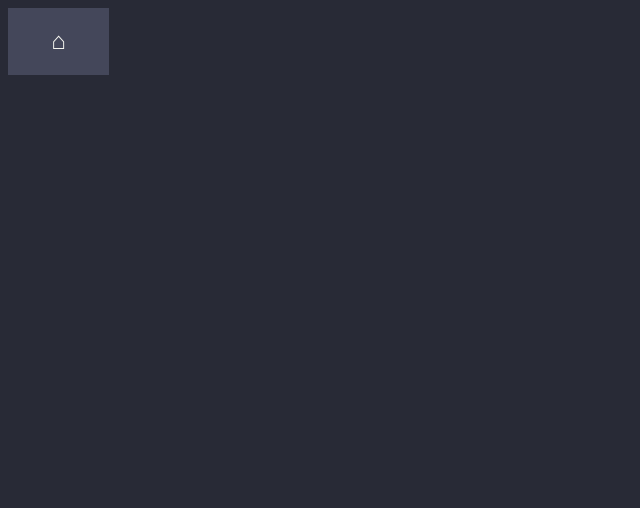
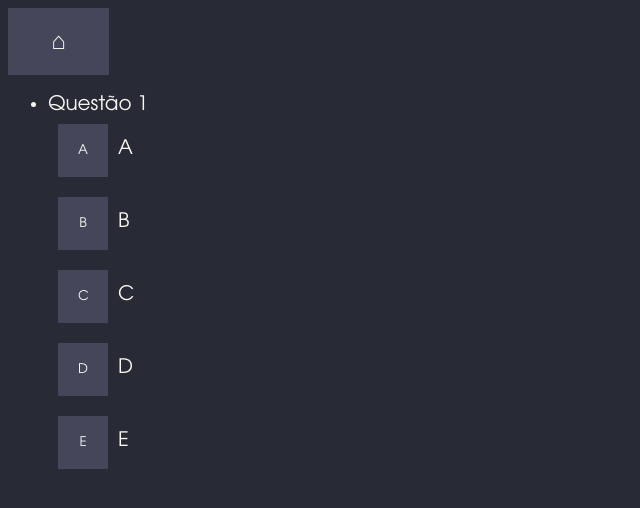
Before and after one commit to radialserial/ppw1-angular, an Angular app: page /quiz in a window 1280 px wide. Shown: the top 508 px of the page, without its empty margins (0-640 px from the left). Built offline with nearby package versions, Linux system fonts and the light colour scheme.

Commit message:
Added quiz framework

```diff
--- a/src/app/pages/quiz/quiz.component.css
+++ b/src/app/pages/quiz/quiz.component.css
@@ -0,0 +1,8 @@
+ul {
+  width: 500px;
+}
+
+button {
+  width: 50px;
+  margin: 10px;
+}
--- a/src/app/pages/quiz/quiz.component.html
+++ b/src/app/pages/quiz/quiz.component.html
@@ -1 +1,20 @@
 <app-back></app-back>
+
+<ul>
+  <span *ngFor="let question of questions">
+    <li *ngIf="currentQuestion === question.id">
+      <label for="q-{{question.id}}">Questão {{question.id+1}} {{question.description}}</label>
+      <br>
+      <span id="q-{{question.id}}" *ngFor="let answer of question.answers">
+        <button id="answer-q-{{answer.id}}" class="btn" (click)="nextQuestion(answer.id)">{{answer.id}}</button>
+        <label for="answer-q-{{answer.id}}">{{answer.description}}</label>
+        <br>
+      </span>
+      <br>
+    </li>
+  </span>
+</ul>
+
+<div *ngIf="currentQuestion === 5">
+  <p>Pontuação: {{score}}</p>
+</div>
--- a/src/app/pages/quiz/quiz.component.ts
+++ b/src/app/pages/quiz/quiz.component.ts
@@ -1,4 +1,6 @@
 import { Component } from '@angular/core';
+import { Question } from 'src/app/util/question';
+import { QUESTIONS } from 'src/app/util/questions';
 
 @Component({
   selector: 'app-quiz',
@@ -7,4 +9,16 @@ import { Component } from '@angular/core';
 })
 export class QuizComponent {
 
+  currentQuestion: number = 0;
+  score: number = 0;
+
+  questions: Question[] = QUESTIONS;
+
+  nextQuestion(answerId: string) {
+    if (answerId === this.questions[this.currentQuestion].correct) {
+      this.score++;
+    }
+    this.currentQuestion++;
+  }
+
 }
--- /dev/null
+++ b/src/app/util/answer.ts
@@ -0,0 +1,4 @@
+export interface Answer {
+  id: string;
+  description: string;
+}
--- /dev/null
+++ b/src/app/util/question.ts
@@ -0,0 +1,8 @@
+import { Answer } from "./answer";
+
+export interface Question {
+  id: number;
+  description: string;
+  answers: [Answer, Answer, Answer, Answer, Answer];
+  correct: string;
+}
--- /dev/null
+++ b/src/app/util/questions.ts
@@ -0,0 +1,64 @@
+import { Question } from "./question";
+
+export const QUESTIONS: Question[] = [
+  {
+    id: 0,
+    description: "",
+    answers: [
+      { id: "A", description: "A" },
+      { id: "B", description: "B" },
+      { id: "C", description: "C" },
+      { id: "D", description: "D" },
+      { id: "E", description: "E" },
+    ],
+    correct: "A",
+  },
+  {
+    id: 1,
+    description: "Q2",
+    answers: [
+      { id: "A", description: "A" },
+      { id: "B", description: "B" },
+      { id: "C", description: "C" },
+      { id: "D", description: "D" },
+      { id: "E", description: "E" },
+    ],
+    correct: "E",
+  },
+  {
+    id: 2,
+    description: "Q3",
+    answers: [
+      { id: "A", description: "A" },
+      { id: "B", description: "B" },
+      { id: "C", description: "C" },
+      { id: "D", description: "D" },
+      { id: "E", description: "E" },
+    ],
+    correct: "B",
+  },
+  {
+    id: 3,
+    description: "Q4",
+    answers: [
+      { id: "A", description: "A" },
+      { id: "B", description: "B" },
+      { id: "C", description: "C" },
+      { id: "D", description: "D" },
+      { id: "E", description: "E" },
+    ],
+    correct: "D",
+  },
+  {
+    id: 4,
+    description: "Q5",
+    answers: [
+      { id: "A", description: "A" },
+      { id: "B", description: "B" },
+      { id: "C", description: "C" },
+      { id: "D", description: "D" },
+      { id: "E", description: "E" },
+    ],
+    correct: "C",
+  },
+];
```
